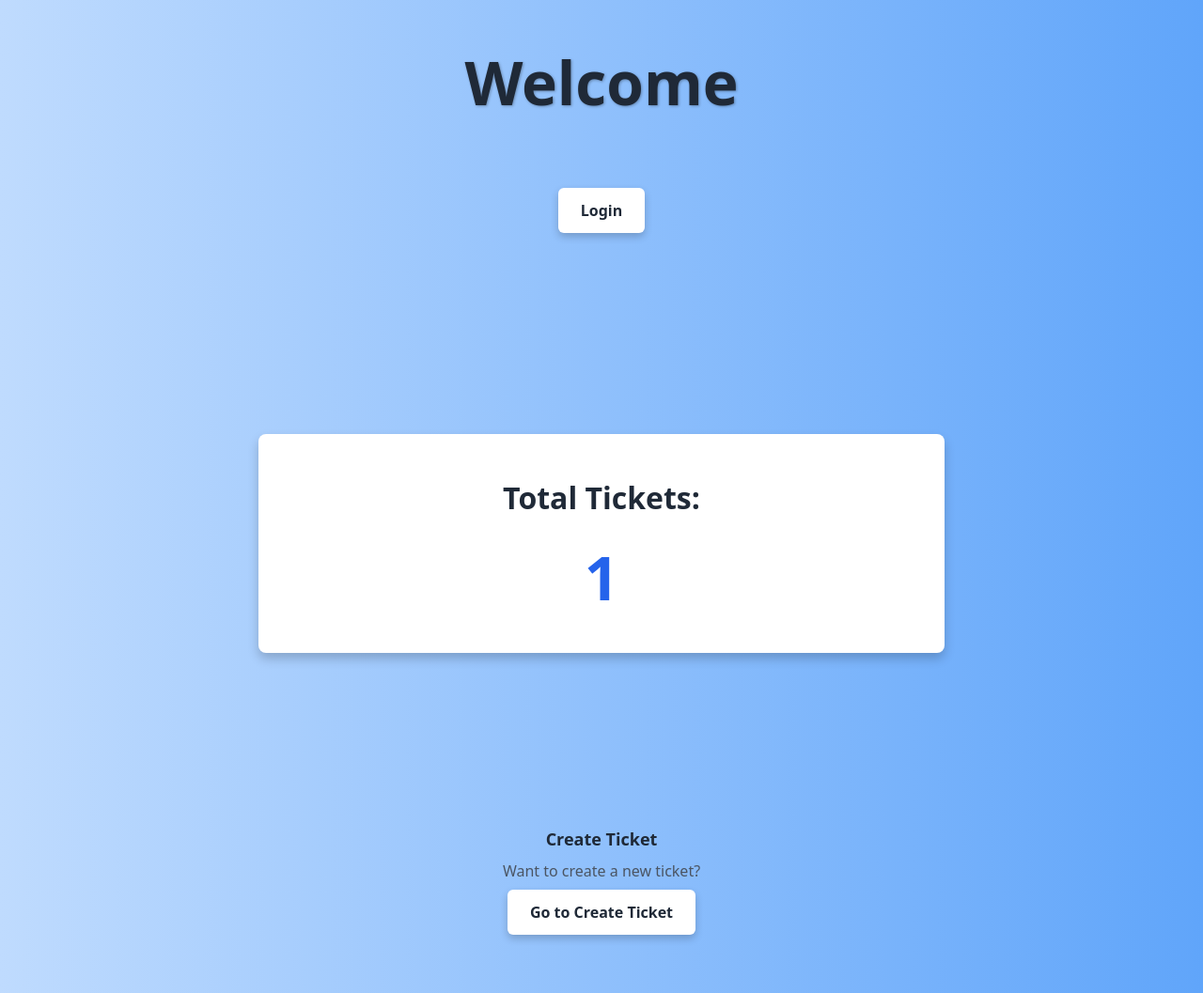
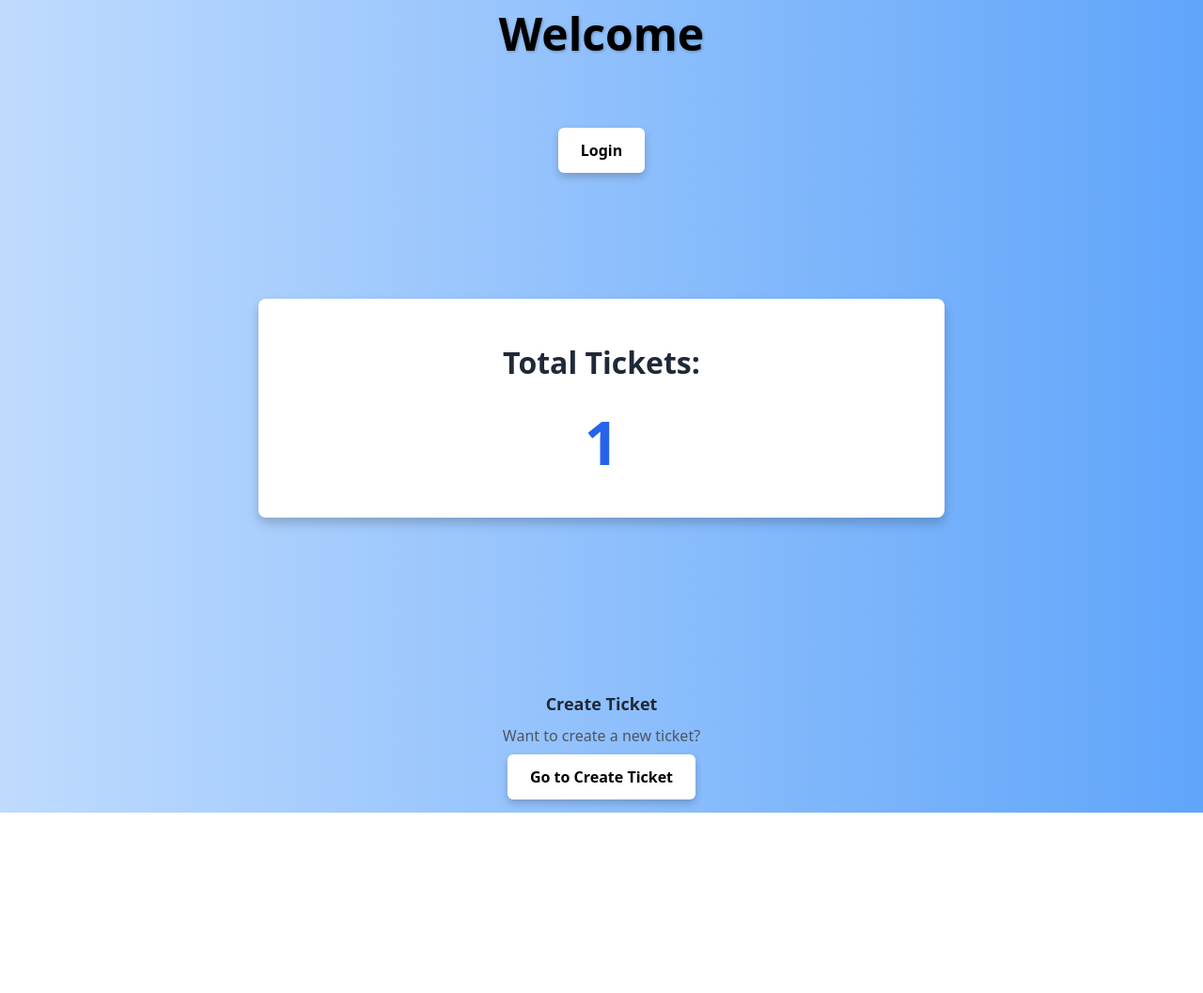
Before and after one commit to ismiljanic/nrppzw, a Node project: template 1.lab/views/index.ejs in a window 1280 px wide. Shown: the whole page at 94% size. After the commit the page ends 865 px from the top, so only its background shows below. Run offline with Node 20 templates, Linux system fonts and the light colour scheme; the template is opened without the code that fills it: most values are stand-ins (such as "Sample title", 1, 10 or a date in 2020).

Commit message:
improved css

```diff
--- a/1.lab/public/styles/styles.css
+++ b/1.lab/public/styles/styles.css
@@ -1,7 +1,10 @@
 body {
+    background: linear-gradient(to right, #bfdbfe, #60a5fa);
     font-family: 'Segoe UI', Tahoma, Geneva, Verdana, sans-serif;
-    color: #1F2937;
-    background-color: #f8fafc;
+    display: flex;
+    flex-direction: column;
+    justify-content: space-between;
+    height: 100vh;
     margin: 0;
 }
 
@@ -10,7 +13,7 @@ body {
     justify-content: center;
     align-items: center;
     flex-direction: column;
-    margin: 9em;
+    margin: 4em;
     width: 90%;
     max-width: 800px;
     padding: 1em;
@@ -32,7 +35,7 @@ body {
 
 h1 {
     text-shadow: 1px 1px 3px rgba(0, 0, 0, 0.3);
-    font-size: 4rem;
+    font-size: 3rem;
     margin-bottom: 1rem;
 }
 
@@ -77,8 +80,9 @@ h1 {
     height: auto;
     margin: 1em auto;
 }
+
 .marginForBottom {
-    padding-bottom: 3em;
+    margin-top: 5em;
 }
 
 @media (max-width: 640px) {
--- a/1.lab/views/index.ejs
+++ b/1.lab/views/index.ejs
@@ -13,7 +13,7 @@
 
 <body class="bg-gradient-to-r from-blue-200 to-blue-400 font-sans flex flex-col justify-between h-screen">
     <div class="flex flex-col items-center justify-center flex-grow">
-        <h1 class="font-bold text-center mt-10 drop-shadow-lg">Welcome</h1>
+        <h1 class="font-bold text-center drop-shadow-lg">Welcome</h1>
 
         <div class="text-center mt-5">
             <div class="text-center mt-5">
@@ -38,16 +38,15 @@
                 </span>
             </div>
         </div>
-
+        <div class="text-center">
+            <div class="marginForBottom">
+                <h3 class="text-lg font-semibold text-gray-800">Create Ticket</h3>
+                <p class="text-gray-600 mt-2">Want to create a new ticket?</p>
+                <a href="/create-ticket" class="btn transition-transform hover:scale-105">Go to Create Ticket</a>
+            </div>
+        </div>
     </div>
 
-    <div class="text-center">
-        <div class="marginForBottom">
-            <h3 class="text-lg font-semibold text-gray-800">Create Ticket</h3>
-            <p class="text-gray-600 mt-2">Want to create a new ticket?</p>
-            <a href="/create-ticket" class="btn mt-2 transition-transform hover:scale-105">Go to Create Ticket</a>
-        </div>
-    </div>
 </body>
 
 </html>
--- a/1.lab/views/ticketDetails.ejs
+++ b/1.lab/views/ticketDetails.ejs
@@ -9,7 +9,7 @@
     <link href="/styles/ticketDetails.css" rel="stylesheet">
 </head>
 
-<body class="bg-gradient-to-r from-blue-200 to-blue-400 font-sans flex flex-col justify-center items-center h-screen">
+<body>
     <div class="container mx-auto p-6 bg-white rounded-lg shadow-lg">
         <h1 class="font-bold text-center text-blue-600">Ticket Details</h1>
         <div class="mt-6">
```
Also changed, not shown: 1.lab/public/styles/ticketDetails.css (+8 -4 lines).
